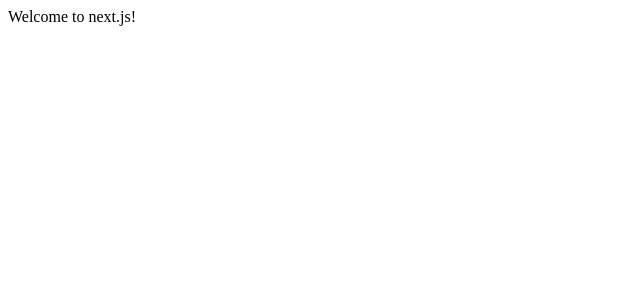
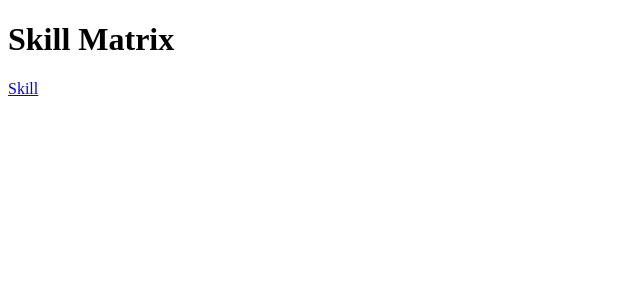
Before and after one commit to jorgeherrera1/skill-matrix, a Next.js app: page / in a window 1280 px wide. Shown: the top 300 px of the page, without its empty margins (0-640 px from the left). Built offline with nearby package versions, Linux system fonts and the light colour scheme.

Commit message:
Created skill page and added link from index page

```diff
--- a/pages/index.js
+++ b/pages/index.js
@@ -1 +1,16 @@
-export default () => <div>Welcome to next.js!</div>;
+import Link from 'next/link';
+
+const IndexPage = () => (
+  <div>
+    <header>
+      <h1>Skill Matrix</h1>
+    </header>
+    <main>
+      <Link href="/skill">
+        <a>Skill</a>
+      </Link>
+    </main>
+  </div>
+);
+
+export default IndexPage;
```
Also changed, not shown: pages/skill.js (added, +9 -0 lines).
